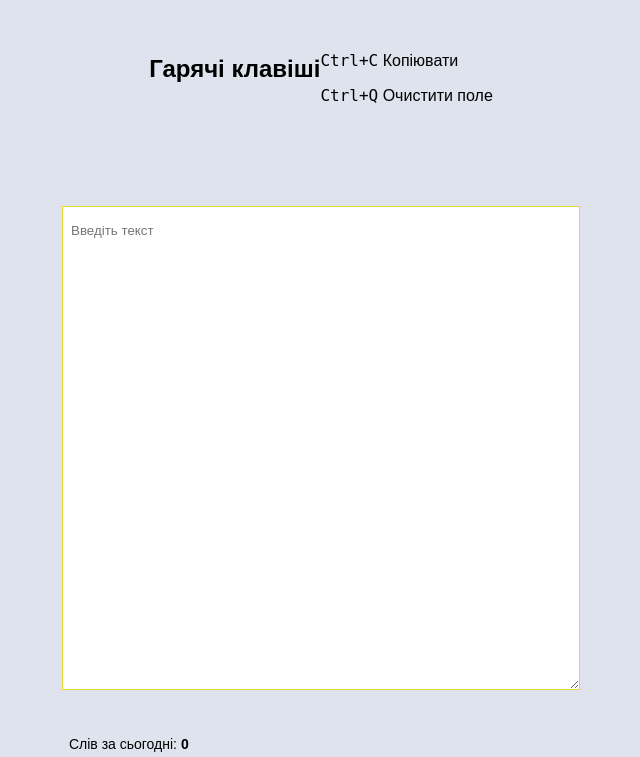
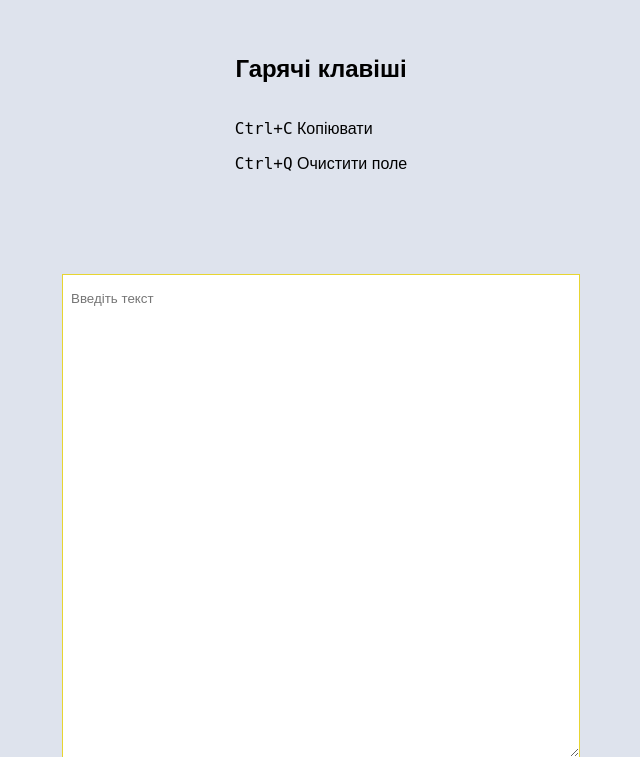
Before and after one commit to MrMihas/MrMihas.github.io, a PHP site: page /typograph/index.html in a window 1280 px wide. Shown: the part 80-837 px from the top of the page, without its empty margins (319-959 px from the left). Run offline with PHP 8.4, Linux system fonts and the light colour scheme.

Commit message:
Update style.css

```diff
--- a/typograph/style.css
+++ b/typograph/style.css
@@ -103,6 +103,8 @@ header{
 .hotkey{
 	width: 100%;
 	display: flex;
+	flex-direction: column;
+	align-items: center;
 	justify-content: center;
 	padding: 35px 0;
 }
```
